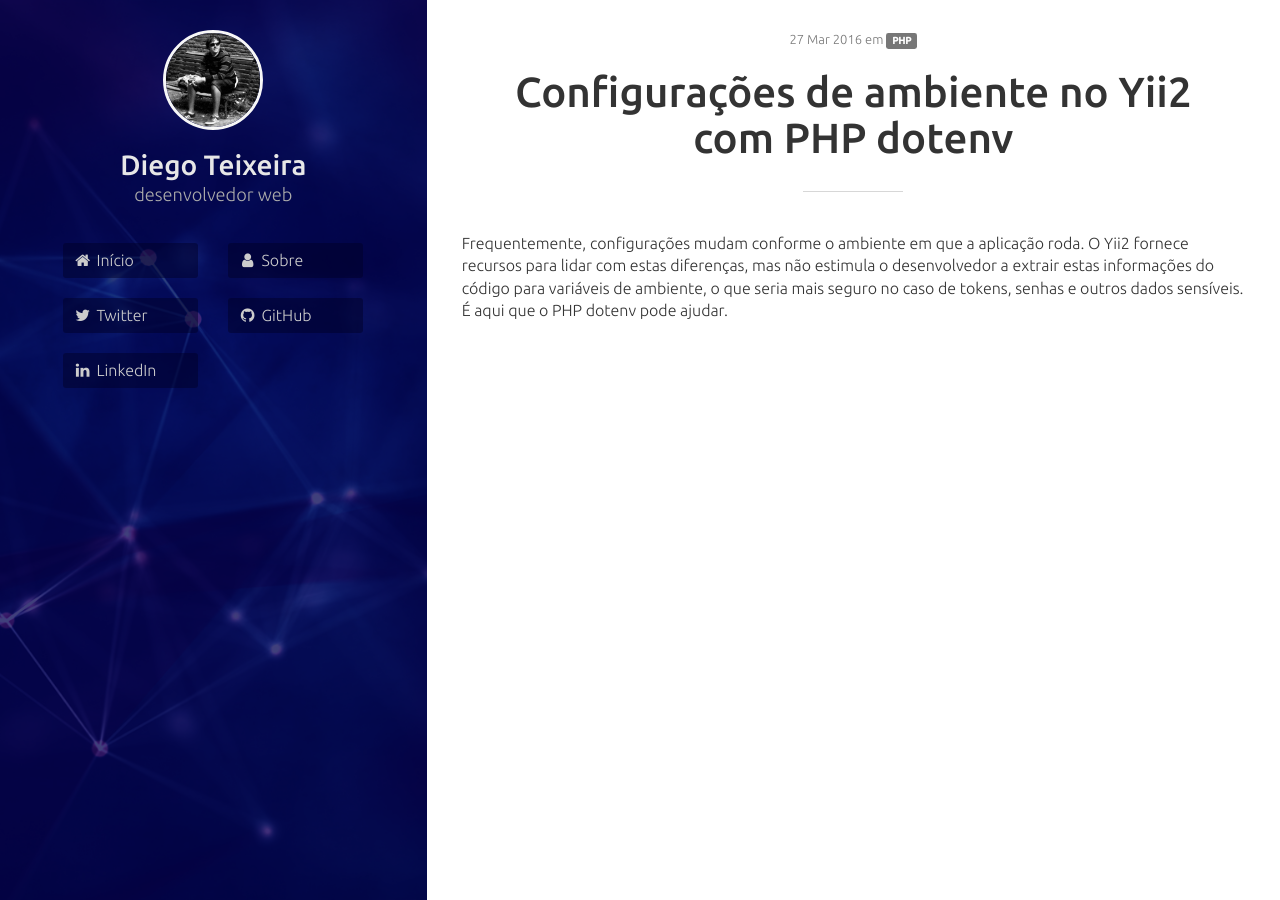
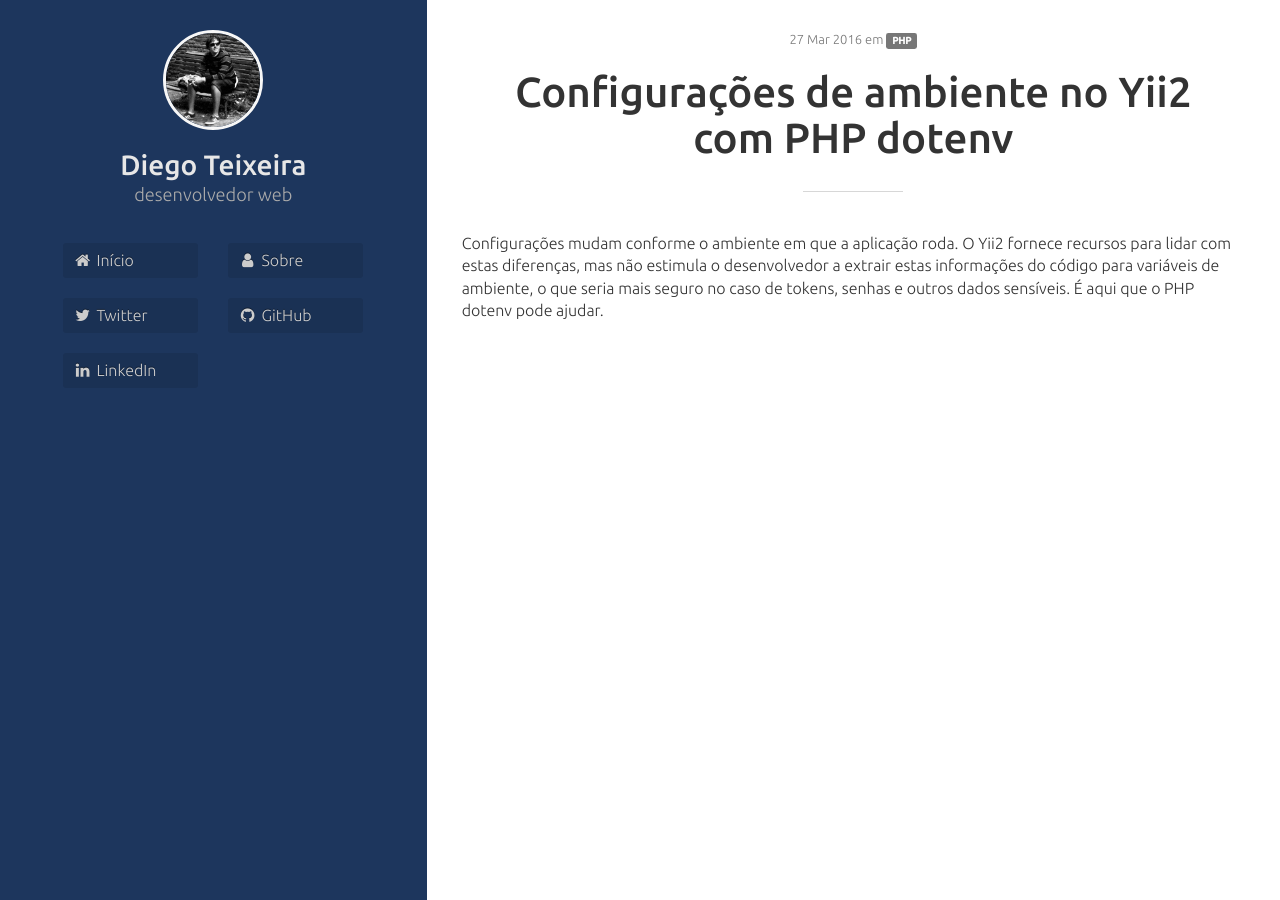
Before and after one commit to diegoteixeir4/diegoteixeir4.github.io, a Jekyll site: the page built from php/_posts/2016-03-27-configuracoes-de-ambiente-no-yii2-com-php-dotenv.md, in a window 1280 px wide. Built offline with Jekyll 4.4.1, drawn with Linux system fonts in a browser that asks for light colours; nearby versions of some CDN libraries; comment, search, counter and statistics services are not loaded.

Commit message:
Mobile adjusts.

```diff
--- a/assets/css/style.css
+++ b/assets/css/style.css
@@ -1514,10 +1514,6 @@
   }
 }
 .header {
-  background-image: url(../images/bg.jpg);
-  background-position: center;
-  background-repeat: no-repeat;
-  background-size: cover;
   text-align: center;
   margin: 0;
 }
@@ -1534,7 +1530,7 @@
   width: 100%;
   height: 100%;
   padding: 30px 0;
-  background-color: rgba(0, 0, 80, 0.75);
+  background-color: #1d365d;
 }
 @media (min-width: 992px) {
   .header .inner {
@@ -1604,9 +1600,10 @@
     display: block;
     margin-bottom: 20px;
     font-size: 16px;
-    background-color: rgba(0, 0, 40, 0.5);
+    background-color: rgba(0, 0, 0, 0.1);
     border-radius: 3px;
     padding: 6px 9px;
+    text-shadow: 0 -1px 0 rgba(0, 0, 0, 0.4);
   }
 }
 .content {
@@ -1651,6 +1648,11 @@
 .content-header h1 {
   color: #333;
   font-size: 42px;
+}
+@media (max-width: 767px) {
+  .content-header h1 {
+    font-size: 28px;
+  }
 }
 .content-header hr {
   border: 0;
--- a/php/_posts/2016-03-27-configuracoes-de-ambiente-no-yii2-com-php-dotenv.md
+++ b/php/_posts/2016-03-27-configuracoes-de-ambiente-no-yii2-com-php-dotenv.md
@@ -4,4 +4,4 @@
 comments: true
 ---
 
-Frequentemente, configurações mudam conforme o ambiente em que a aplicação roda. O Yii2 fornece recursos para lidar com estas diferenças, mas não estimula o desenvolvedor a extrair estas informações do código para variáveis de ambiente, o que seria mais seguro no caso de tokens, senhas e outros dados sensíveis. É aqui que o PHP dotenv pode ajudar.
+Configurações mudam conforme o ambiente em que a aplicação roda. O Yii2 fornece recursos para lidar com estas diferenças, mas não estimula o desenvolvedor a extrair estas informações do código para variáveis de ambiente, o que seria mais seguro no caso de tokens, senhas e outros dados sensíveis. É aqui que o PHP dotenv pode ajudar.
```
Also changed, not shown: assets/less/style.less (+11 -6 lines).
